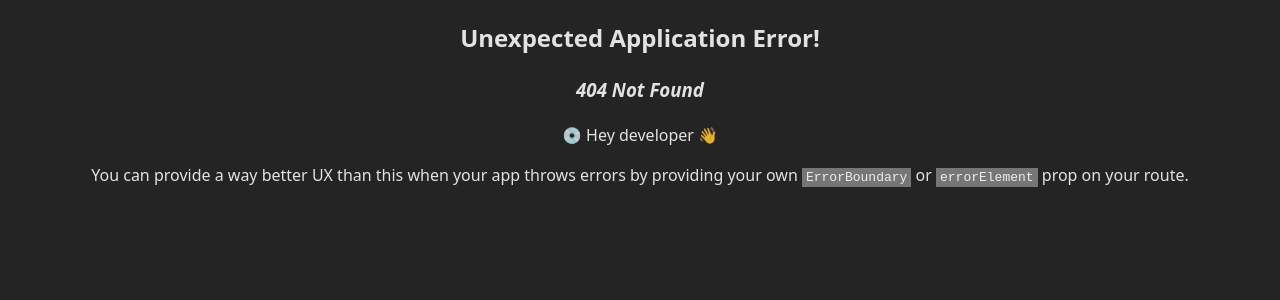
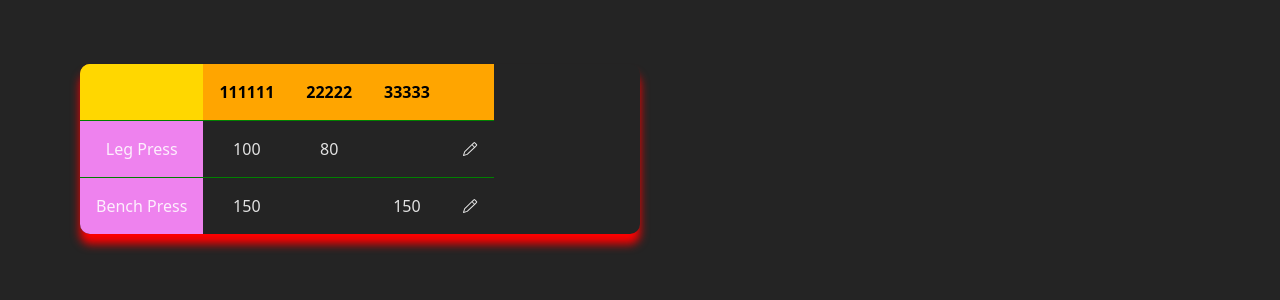
Before and after one commit to Es1337/wielka-apka, a React (Vite) app: page /group/1/training/1 in a window 1280 px wide. Before the commit this address had no page. Shown: the top 300 px of the page. Built offline with nearby package versions, Linux system fonts and the light colour scheme.

Commit message:
Simple static table for training view

```diff
--- a/package.json
+++ b/package.json
@@ -10,8 +10,11 @@
     "preview": "vite preview"
   },
   "dependencies": {
+    "bootstrap-icons": "^1.11.3",
+    "prop-types": "^15.8.1",
     "react": "^19.0.0",
     "react-dom": "^19.0.0",
+    "react-icons": "^5.5.0",
     "react-router": "^7.4.0",
     "react-router-dom": "^7.4.0"
   },
--- a/src/components/group_view/GroupView.tsx
+++ b/src/components/group_view/GroupView.tsx
@@ -1,9 +1,27 @@
+import { Link } from 'react-router-dom'
+import Menu from '../menu/Menu'
 import './GroupView.css'
 import React from 'react'
 
 const GroupView: React.FC = () => {
+    const trainings = [
+        { id: 1, date: "31.03.2025", title: "Training 1" },
+        { id: 2, date: "01.04.2025", title: "Training 2" },
+    ]
+
     return (
         <>
+            <Menu/>
+            {
+                Object.values(trainings).map((training) => (
+                    <Link to={window.location.href + `/training/${training.id}`}>
+                        <div>
+                            <span>{training.title}</span>
+                            <span>{training.date}</span>
+                        </div>
+                    </Link>
+                ))
+            }
             GroupView
         </>
     )
--- a/src/components/menu/Menu.css
+++ b/src/components/menu/Menu.css
@@ -0,0 +1,6 @@
+.sidebar-toggle {
+    position: fixed;
+    top: 2%;
+    left: 2%;
+    z-index: 1;
+}
--- a/src/components/menu/Menu.tsx
+++ b/src/components/menu/Menu.tsx
@@ -1,10 +1,34 @@
-import React from 'react';
+import React, { useEffect, useRef, useState } from 'react';
 
 const Menu: React.FC = () => {
+    const [sidebarToggled, setSidebarToggled] = useState(false)
+    const sidebarRef = useRef(null)
+
+    useEffect(() => {
+        function sidebarCloseHandler(e: MouseEvent) {
+        if (sidebarRef.current) {
+            if (e.target instanceof HTMLElement
+            && !e.target.classList.contains('sidebar')
+            && !e.target.classList.contains('sidebar-toggle')) {
+            setSidebarToggled(false)
+            }
+        }
+        }
+
+        document.addEventListener("click", sidebarCloseHandler)
+
+        return () => {
+        document.removeEventListener("click", sidebarCloseHandler)
+        }
+    })
+
     return (
-        <div className="menu">
-            Menu
-        </div>
+        <>
+            <button className='sidebar-toggle' onClick={() => setSidebarToggled(true)}>Menu</button>
+            <nav className={`${sidebarToggled ? 'visible' : ''} sidebar`} ref={sidebarRef}>
+                Navbar
+            </nav>
+        </>
     )
 };
 
--- /dev/null
+++ b/src/components/table/Table.css
@@ -0,0 +1,73 @@
+.table-container {
+    width: 100%;
+}
+
+.table {
+    display: block;
+    overflow: hidden;
+    table-layout: fixed;
+    border-collapse: collapse;
+    box-shadow: 0px 10px 10px red;
+    border-radius: 10px;
+    white-space: preserve nowrap;
+}
+
+.table thead {
+    background-color: orange;
+    color: black;
+}
+
+.table th,
+.table td {
+    padding: 1rem;
+}
+
+.table th:first-child {
+    background-color: gold;
+}
+
+.table td:first-child {
+    background-color:violet;
+}
+
+.table td {
+    border-top: 0.5px solid green;
+    overflow: hidden;
+    text-overflow: ellipsis;
+}
+
+.table tbody td:nth-child(n+2):hover {
+    background-color: darkseagreen;
+}
+
+.expand {
+    width: 100%;
+}
+
+.label {
+    border-radius: 3px;
+    padding: 0.3rem;
+    color:skyblue;
+}
+
+.label-draft {
+    background-color: grey;
+}
+
+.label-live {
+    background-color: chartreuse;
+}
+
+.label-error {
+    background-color: red;
+}
+
+.actions {
+    display: flex;
+    justify-content: space-around;
+    cursor: pointer;
+}
+
+.delete-btn {
+    color: darkred;
+}
--- /dev/null
+++ b/src/components/table/Table.tsx
@@ -0,0 +1,35 @@
+import "./Table.css"
+import { GoPencil } from "react-icons/go"
+
+const Table: React.FC = () => {
+    const exercises = [{name: "Leg Press", results: ["100", "80", ""]}, {name: "Bench Press", results: ["150", "", "150"]},]
+
+    const participants = ["111111", "22222", "33333"]
+
+    return (
+        <div className="table-container">
+            <table className="table">
+                <thead>
+                    <tr>
+                        <th></th>
+                        {participants.map((participant) => <th>{participant}</th>)}
+                        <th></th>
+                    </tr>
+                </thead>
+                <tbody>
+                    {exercises.map((exercise) =>
+                        <tr>
+                            <td>
+                                {exercise.name}
+                            </td>
+                            {exercise.results.map((res) => <td>{res}</td>)}
+                            <td><span className="actions"><GoPencil/></span></td>
+                        </tr>
+                    )}
+                </tbody>
+            </table>
+        </div>
+    )
+}
+
+export default Table;
--- /dev/null
+++ b/src/components/training_view/TrainingView.tsx
@@ -0,0 +1,25 @@
+import Table from "../table/Table";
+
+const TrainingView: React.FC = () => {
+    const training = [
+        { participants: [
+            {name: "Participant 1", exercises: [ {name: "Leg Press", score: "100"}, {name: "Bench Press", score: "50"}]},
+            {name: "Participant 2", exercises: [ {name: "Leg Press", score: "150"}]}
+        ]}
+    ]
+
+    const exercises = [
+        "Leg Press",
+        "Bench Press"
+    ]
+
+    return (
+        <>
+            <div className="container">
+                <Table></Table>
+            </div>
+        </>
+    )
+}
+
+export default TrainingView;
--- a/src/main.tsx
+++ b/src/main.tsx
@@ -4,10 +4,12 @@ import { createBrowserRouter, RouterProvider } from 'react-router-dom';
 import './index.css'
 import Home from './pages/Home';
 import GroupView from './components/group_view/GroupView';
+import TrainingView from './components/training_view/TrainingView';
 
 const router = createBrowserRouter([
   { path: '/', element: <Home/> },
-  { path: '/group/:id', element: <GroupView/> }
+  { path: '/group/:group-id', element: <GroupView/> },
+  { path: '/group/:group-id/training/:training-id', element: <TrainingView/> }
 ]);
 
 createRoot(document.getElementById('root')).render(
--- a/src/pages/Home.css
+++ b/src/pages/Home.css
@@ -17,13 +17,6 @@
     padding: 4em 1em 1em 1em;
   }
 
-  .sidebar-toggle {
-    position: fixed;
-    top: 2%;
-    left: 2%;
-    z-index: 1;
-  }
-
 li {
   padding: 2em;
 }
--- a/src/pages/Home.tsx
+++ b/src/pages/Home.tsx
@@ -2,46 +2,36 @@ import React, { useEffect, useRef, useState } from "react";
 import Group from "../components/Group";
 import AddGroup from "../components/AddGroup";
 import './Home.css'
+import { Link } from "react-router-dom";
+import Menu from "../components/menu/Menu";
 
-const groups = [
-    { id: 1 },
-    { id: 2 },
-    { id: 3 }
-]
 
 const Home: React.FC = () => {
-    const [sidebarToggled, setSidebarToggled] = useState(false)
-    const sidebarRef = useRef(null)
+    type GroupType = {
+        id: number,
+        title: string
+    }
 
-    useEffect(() => {
-        function sidebarCloseHandler(e: MouseEvent) {
-        if (sidebarRef.current) {
-            if (e.target instanceof HTMLElement
-            && !e.target.classList.contains('sidebar')
-            && !e.target.classList.contains('sidebar-toggle')) {
-            setSidebarToggled(false)
-            }
-        }
-        }
+    const groups = [
+        { id: 1, title: "Group 1" },
+        { id: 2, title: "Group 2" },
+        { id: 3, title: "Group 3" }
+    ];
 
-        document.addEventListener("click", sidebarCloseHandler)
 
-        return () => {
-        document.removeEventListener("click", sidebarCloseHandler)
-        }
-    })
 
     return (
         <>
-            <button className='sidebar-toggle' onClick={() => setSidebarToggled(true)}>Menu</button>
-            <nav className={`${sidebarToggled ? 'visible' : ''} sidebar`} ref={sidebarRef}>
-                Navbar
-            </nav>
-
+            <Menu/>
             <ul className="container">
-                <li><Group/></li>
-                <li><Group/></li>
-                <li><Group/></li>
+                {Object.values(groups).map((group: GroupType) => (
+                        <li key={group.id}>
+                            <Link to={`/group/${group.id}`}>
+                                <Group />
+                            </Link>
+                        </li>
+                    ))
+                }
                 <li><AddGroup/></li>
             </ul>
         </>
--- a/tsconfig.json
+++ b/tsconfig.json
@@ -6,7 +6,7 @@
       "preserveConstEnums": true,
       "outFile": "../../built/local/tsc.js",
       "sourceMap": true,
-      "lib": ["dom"],
+      "lib": ["dom", "ES2017"],
       "jsx": "preserve"
     },
     "include": ["src/**/*", "src/custom.d.ts"],
```
Also changed, not shown: src/components/training_view/TrainingView.css (added), 1 other file (tests, documents, lock files or other folders).
